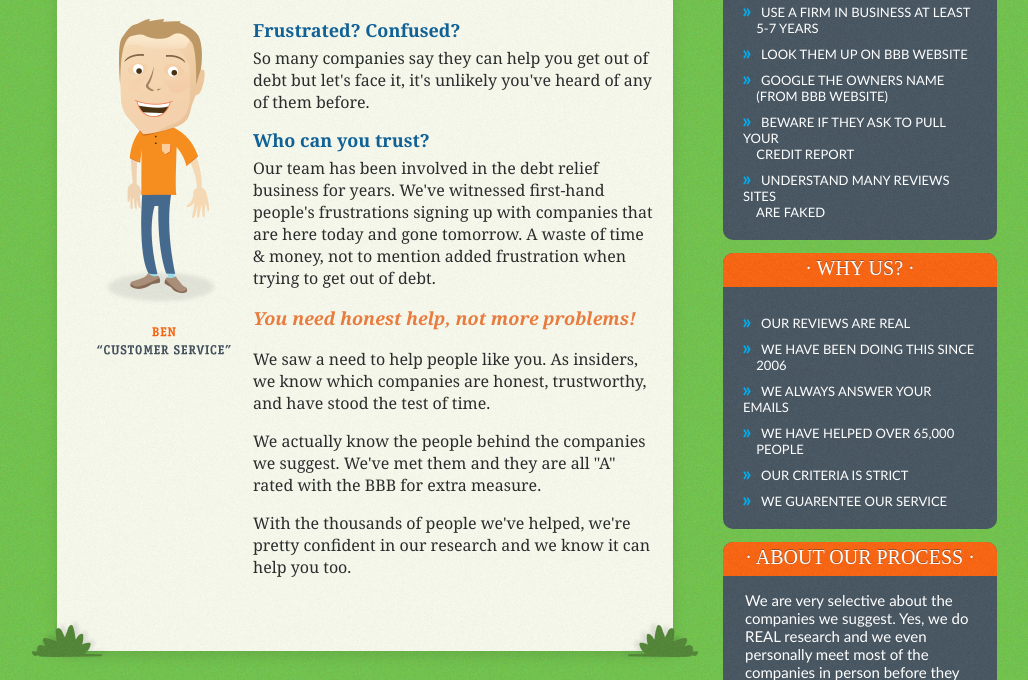
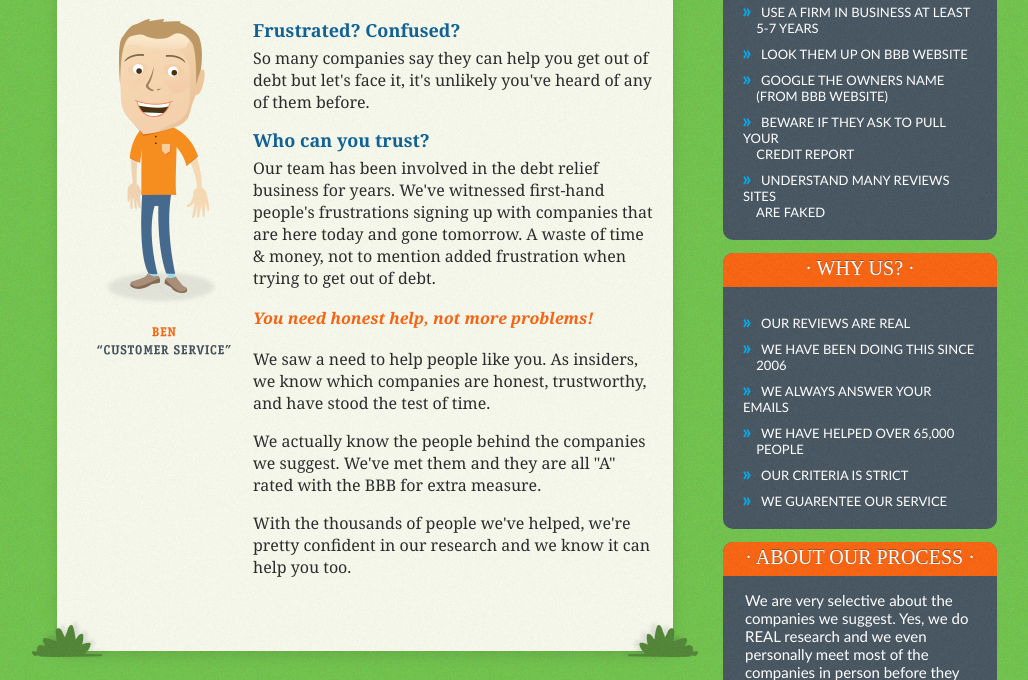
Before and after one commit to DeepRootDigital/DebtCompanyResearch, a PHP site: page /index.php in a window 1280 px wide. Shown: the part 700-1380 px from the top of the page, without its empty margins (128-1156 px from the left). Run offline with PHP 8.4, Linux system fonts and the light colour scheme; some libraries are stand-ins or nearby versions.

Commit message:
Subpage Style Fix Update
Fixed Subpage Styles

```diff
--- a/style.css
+++ b/style.css
@@ -363,6 +363,13 @@ h1, h2, h3, h4, h5, h6 {
 	text-transform: uppercase;
 }
 
+.tab-text h4 {
+	font-size: 16px;
+	color:#f46413;
+	font-family: georgia;
+	font-weight: bold;
+}
+
 .tab-text p {
 	font-family: georgia;
 	font-size:16px;
```
